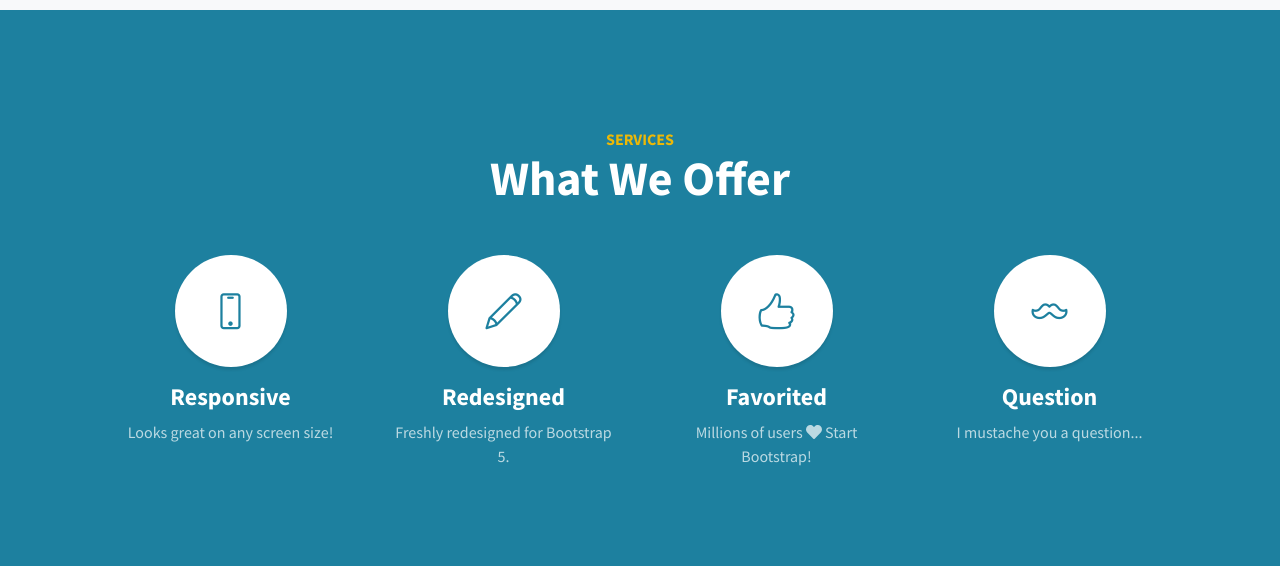
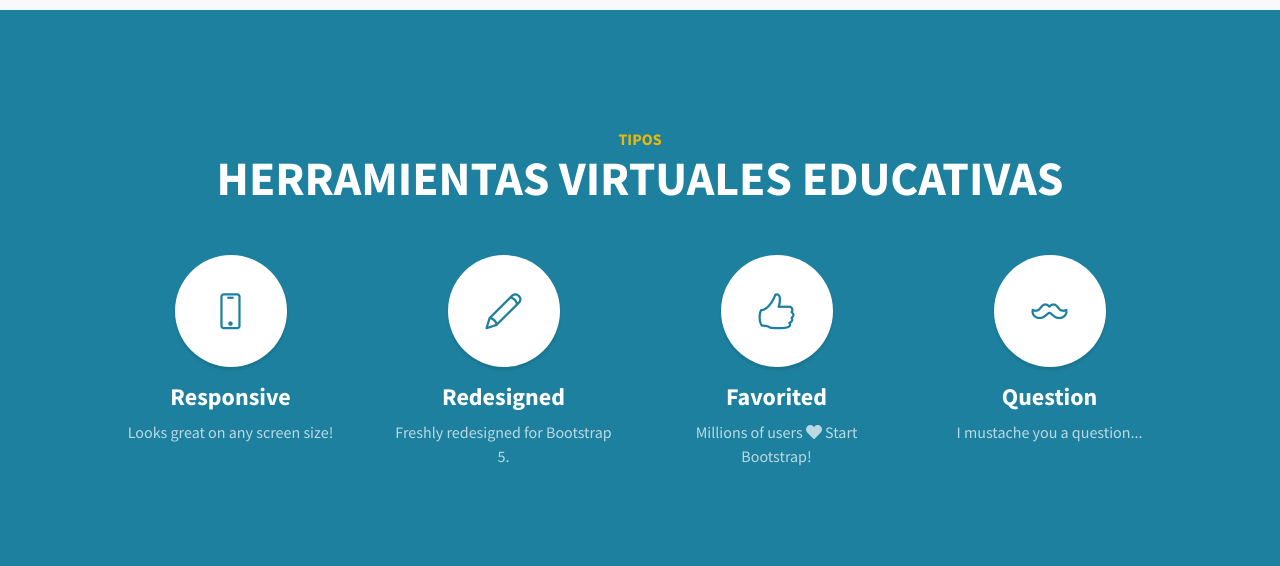
Before and after one commit to YackyVasquez/EDUCACION, a plain HTML site: page index.html in a window 1280 px wide. Shown: the part 1340-1906 px from the top of the page. Drawn offline with nearby package versions, Linux system fonts and the light colour scheme.

Commit message:
Update index.html

```diff
--- a/index.html
+++ b/index.html
@@ -58,8 +58,8 @@
         <section class="content-section bg-primary text-white text-center" id="services">
             <div class="container px-4 px-lg-5">
                 <div class="content-section-heading">
-                    <h3 class="text-secondary mb-0">Services</h3>
-                    <h2 class="mb-5">What We Offer</h2>
+                    <h3 class="text-secondary mb-0">TIPOS</h3>
+                    <h2 class="mb-5">HERRAMIENTAS VIRTUALES EDUCATIVAS</h2>
                 </div>
                 <div class="row gx-4 gx-lg-5">
                     <div class="col-lg-3 col-md-6 mb-5 mb-lg-0">
```
